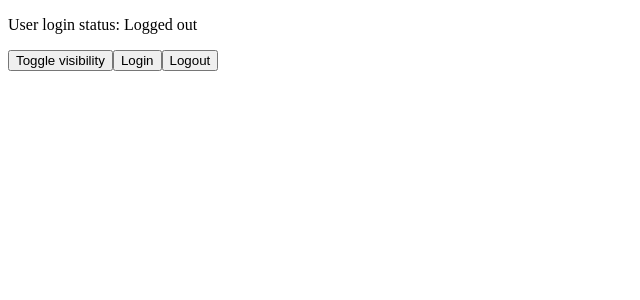
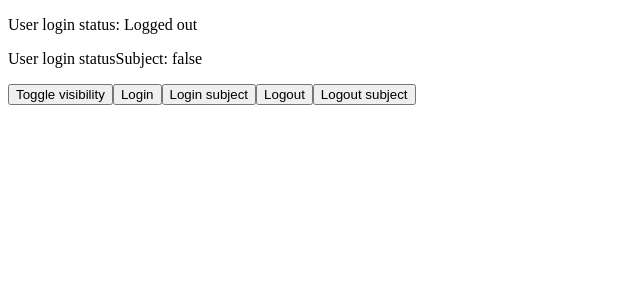
Before and after one commit to RafalG1991/angular-test-app, an Angular app: page / in a window 1280 px wide. Shown: the top 300 px of the page, without its empty margins (0-640 px from the left). Built offline with nearby package versions, Linux system fonts and the light colour scheme.

Commit message:
added BehaviorSubject in UserStatus and App components with own buttons to change the login state

```diff
--- a/src/app/app.component.html
+++ b/src/app/app.component.html
@@ -4,7 +4,9 @@
 
 <button (click)="toggle()">Toggle visibility</button>
 <button (click)="login()">Login</button>
+<button (click)="loginSubject()">Login subject</button>
 <button (click)="logout()">Logout</button>
+<button (click)="logoutSubject()">Logout subject</button>
 
 <!--<button #btn>Click me to react</button>-->
 
--- a/src/app/app.component.ts
+++ b/src/app/app.component.ts
@@ -66,8 +66,16 @@ export class AppComponent implements OnInit, OnDestroy, AfterViewInit {
     this.authService.login();
   }
 
+  loginSubject() {
+    this.authService.loginSubject();
+  }
+
   logout() {
     this.authService.logout();
+  }
+
+  logoutSubject() {
+    this.authService.logoutSubject();
   }
 
   title = 'TestApp';
--- a/src/app/user-status/user-status.component.html
+++ b/src/app/user-status/user-status.component.html
@@ -1 +1,2 @@
 <p>User login status: {{status()}}</p>
+<p>User login statusSubject: {{statusSubject | async}}</p>
--- a/src/app/user-status/user-status.component.ts
+++ b/src/app/user-status/user-status.component.ts
@@ -1,10 +1,11 @@
 import {Component, computed, inject, OnInit, Signal} from '@angular/core';
 import {AuthService} from "../services/auth.service";
+import {AsyncPipe} from "@angular/common";
 
 @Component({
   selector: 'app-user-status',
   standalone: true,
-  imports: [],
+  imports: [AsyncPipe],
   templateUrl: './user-status.component.html',
   styleUrl: './user-status.component.scss'
 })
@@ -17,4 +18,5 @@ export class UserStatusComponent {
 
   private authService: AuthService = inject(AuthService);
   status = computed(() => this.authService.isAuthenticated() ? 'Logged in' : 'Logged out');
+  statusSubject = this.authService.isAuthenticatedSubject;
 }
```
